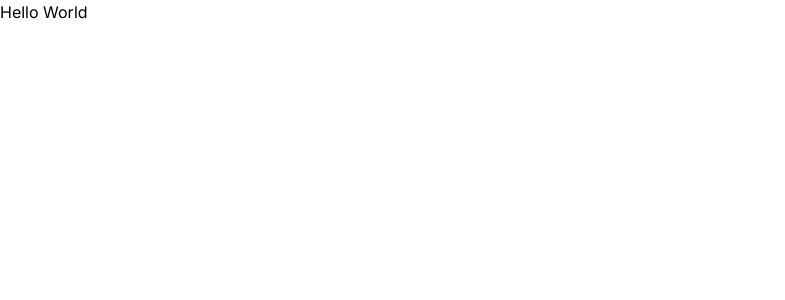
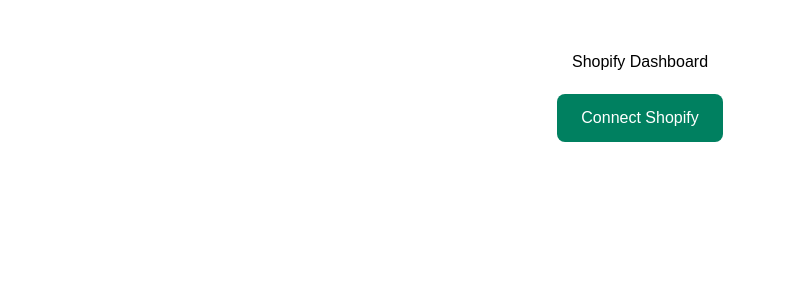
Before and after one commit to Balora6/ecommerce-mvp, a Next.js app: page / in a window 1280 px wide. Shown: the top 300 px of the page, without its empty margins (0-785 px from the left). Built offline with nearby package versions, Linux system fonts and the light colour scheme.

Commit message:
create some fronte

```diff
--- a/package.json
+++ b/package.json
@@ -20,7 +20,7 @@
     "axios": "^1.6.2",
     "date-fns": "^2.30.0",
     "date-fns-tz": "^2.0.0",
-    "next": "14.0.4",
+    "next": "15.4.7",
     "react": "^18",
     "react-dom": "^18"
   },
--- a/src/app/page.tsx
+++ b/src/app/page.tsx
@@ -1,5 +1,40 @@
-import Link from "next/link";
+"use client";
+
+import { ConnectButton } from "@/components/ConnectButton";
+import MetricsTable from "@/components/MetricsTable";
+import axios from "axios";
+import { useEffect, useState } from "react";
+
 
 export default function HomePage() {
-  return <h1>Hello World</h1>;
+  const [metrics, setMetrics] = useState(null);
+  const [shopConnected, setShopConnected] = useState(false);
+
+  useEffect(() => {
+      if (shopConnected) {
+          axios.get('/api/metrics')
+              .then(res => setMetrics(res.data))
+      }
+  }, [shopConnected]);
+
+  return (
+    <div
+    style={{
+      maxWidth: "600px",
+      margin: "50px auto",
+      fontFamily: "Arial",
+      display: "flex",
+      flexDirection: "column",
+      alignItems: "center",
+      gap: "20px",
+    }}
+  >
+    <h1>Shopify Dashboard</h1>
+    {!shopConnected && (
+      <ConnectButton onConnect={() => setShopConnected(true)} />
+    )}
+    {metrics && <MetricsTable metrics={metrics} />}
+  </div>
+
+  );
 }
--- /dev/null
+++ b/src/components/ConnectButton.tsx
@@ -0,0 +1,31 @@
+"use client";
+
+import React from "react";
+
+type ConnectButtonProps = {
+  onConnect?: () => void;
+};
+
+export function ConnectButton({ onConnect }: ConnectButtonProps) {
+  const handleConnect = () => {
+    if (onConnect) onConnect();
+    window.location.href = "/api/shopify/oauth/start";
+  };
+
+  return (
+    <button
+      onClick={handleConnect}
+      style={{
+        padding: "0.75rem 1.5rem",
+        backgroundColor: "#008060",
+        color: "white",
+        fontSize: "1rem",
+        border: "none",
+        borderRadius: "8px",
+        cursor: "pointer",
+      }}
+    >
+      Connect Shopify
+    </button>
+  );
+}
--- /dev/null
+++ b/src/components/MetricsTable.tsx
@@ -0,0 +1,41 @@
+import React from 'react';
+import type { IMetricsResponse } from "../types/metrics";
+
+export default function MetricsTable({ metrics }: { metrics: IMetricsResponse }) {
+    return (
+        <table border={1} cellPadding={10} style={{ marginTop: '20px', width: '100%', borderCollapse: 'collapse' }}>
+            <thead>
+            <tr>
+                <th>Metric</th>
+                <th>Value</th>
+            </tr>
+            </thead>
+            <tbody>
+            <tr>
+                <td>Orders Count</td>
+                <td>{metrics.ordersCount}</td>
+            </tr>
+            <tr>
+                <td>Currency</td>
+                <td>{metrics.currency}</td>
+            </tr>
+            <tr>
+                <td>Gross Revenue</td>
+                <td>{metrics.grossRevenue}</td>
+            </tr>
+            <tr>
+                <td>Average Order Value</td>
+                <td>{metrics.avgOrderValue}</td>
+            </tr>
+            <tr>
+                <td>Refunded Amount</td>
+                <td>{metrics.refundedAmount}</td>
+            </tr>
+            <tr>
+                <td>Net Revenue</td>
+                <td>{metrics.netRevenue}</td>
+            </tr>
+            </tbody>
+        </table>
+    );
+}
```
Also changed, not shown: src/types/metrics.ts (+4 -4 lines), 1 other file (tests, documents, lock files or other folders).
